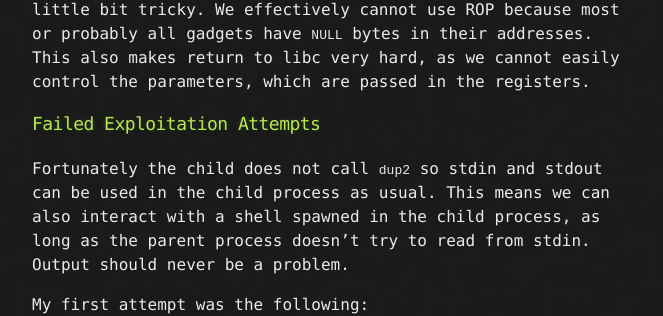
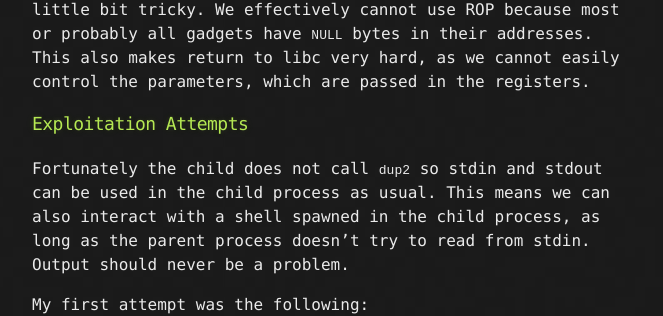
Before and after one commit to mtps3/Mtps3.github.io, a Jekyll site: the page built from _posts/2016-02-02-hackim2016-sandman200.md, in a window 1280 px wide and 900 px high, scrolled down 9081 px. Shown: the part 147-463 px from the top of the window, without its empty margins (308-971 px from the left). Built offline with Jekyll 4.4.1, drawn with Linux system fonts in a browser that asks for light colours.

Commit message:
Small change to the sandman writeup

```diff
--- a/_posts/2016-02-02-hackim2016-sandman200.md
+++ b/_posts/2016-02-02-hackim2016-sandman200.md
@@ -429,7 +429,7 @@ bytes in their addresses. This also makes return to libc very hard, as we
 cannot easily control the parameters, which are passed in the registers.
 
 
-### Failed Exploitation Attempts
+### Exploitation Attempts
 
 Fortunately the child does not call `dup2` so stdin and stdout can be used in
 the child process as usual. This means we can also interact with a shell
```
